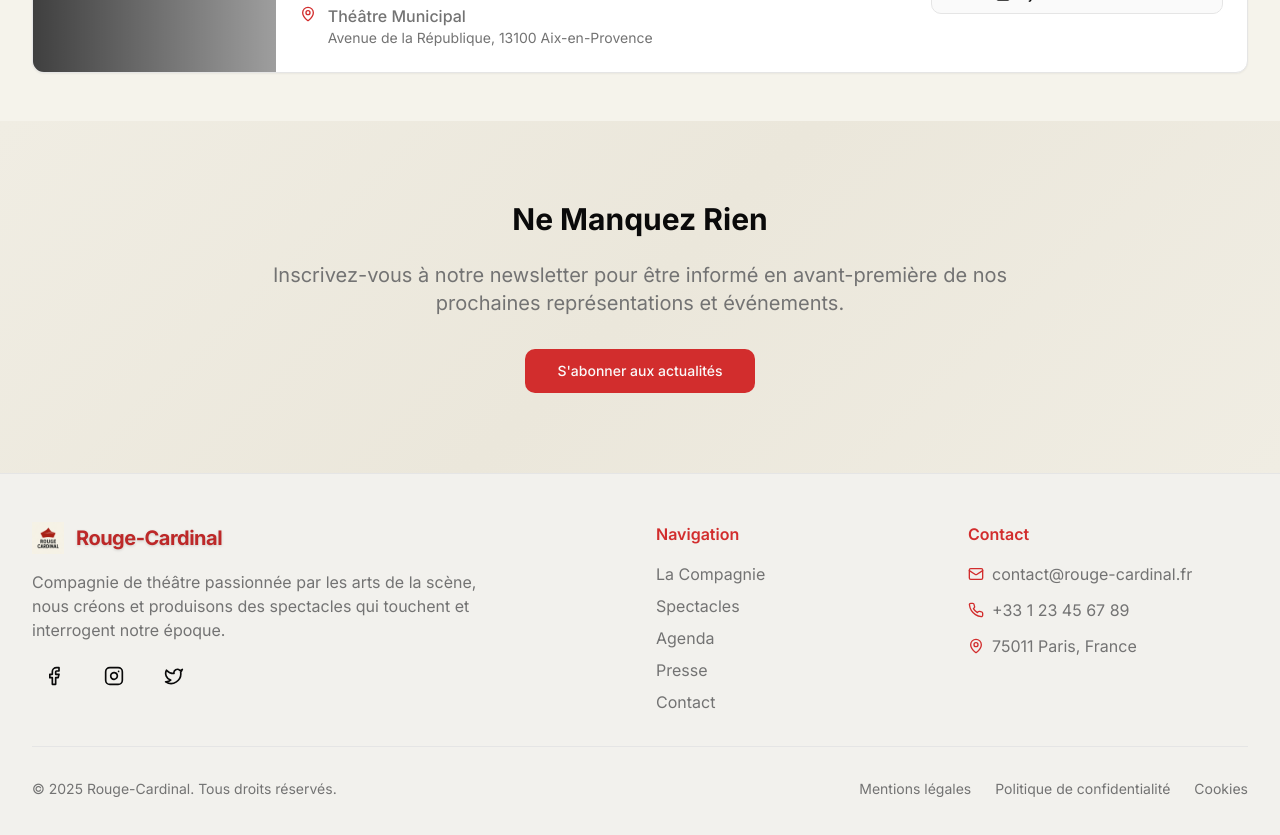
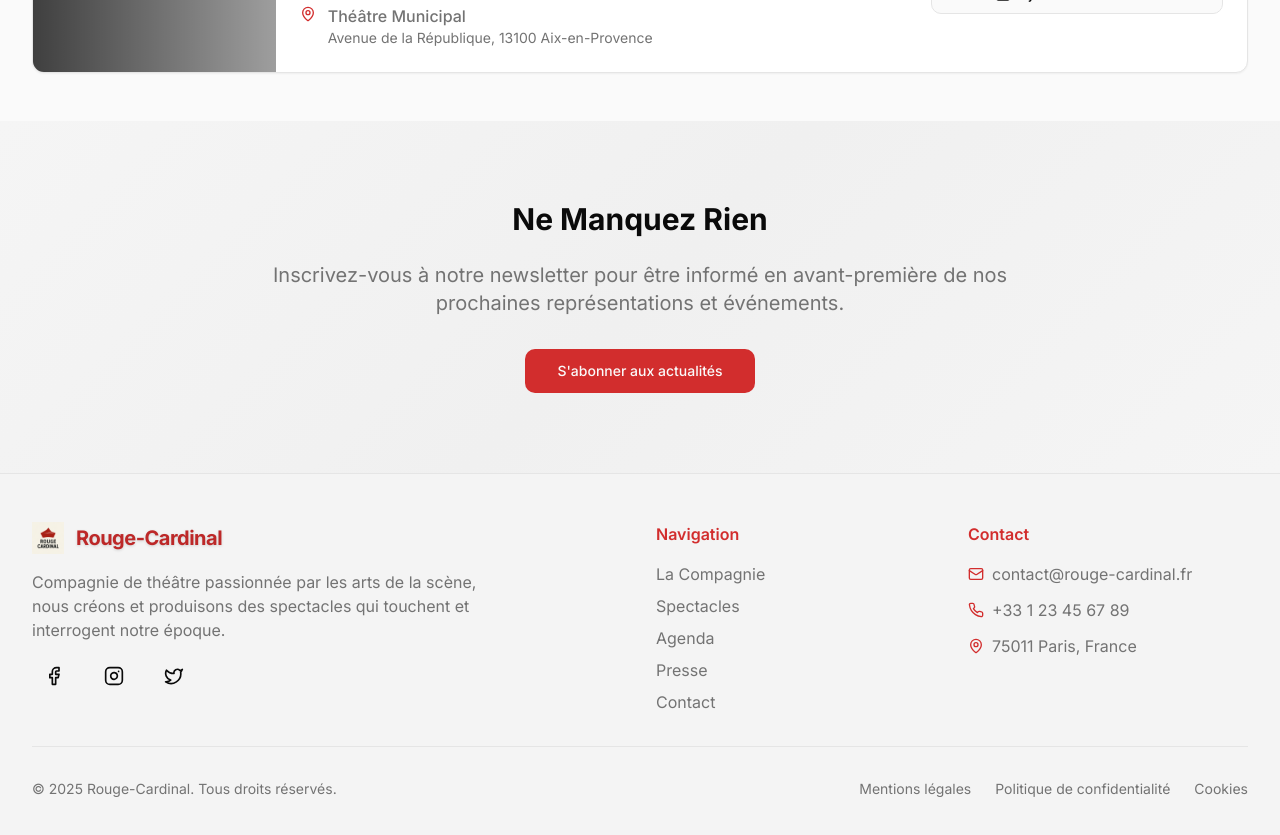
Before and after one commit to YanBerdin/rougecardinal, a Next.js app: page /agenda in a window 1280 px wide. Shown: the part 1800-2635 px from the top of the page. Built offline with nearby package versions, Linux system fonts and the light colour scheme; grey boxes are pictures that could not be loaded.

Commit message:
Background général blanc cassé en light mode

```diff
--- a/app/globals.css
+++ b/app/globals.css
@@ -78,8 +78,8 @@
   }
   body {
     @apply bg-background text-foreground;
-    /* Light mode: utilise la couleur #F5F3EB */
-    background: #F5F3EB;
+    /* Light mode: blanc cassé doux et élégant */
+    background: #FAFAFA;
   }
 
   .dark body {
@@ -680,11 +680,11 @@ html {
 
 /* Muted sections with subtle tint - ADAPTÉ AU NOUVEAU BACKGROUND */
 .bg-muted\/30 {
-  /* En light mode, utilise une teinte plus chaude qui s'harmonise avec #F5F3EB */
+  /* En light mode, utilise une teinte plus douce qui s'harmonise avec #FAFAFA */
   background: linear-gradient(135deg,
-    #F0EDE3 0%,
-    #EBE7DB 50%,
-    #F0EDE3 100%);
+    #F5F5F5 0%,
+    #F0F0F0 50%,
+    #F5F5F5 100%);
 }
 
 .dark .bg-muted\/30 {
```
